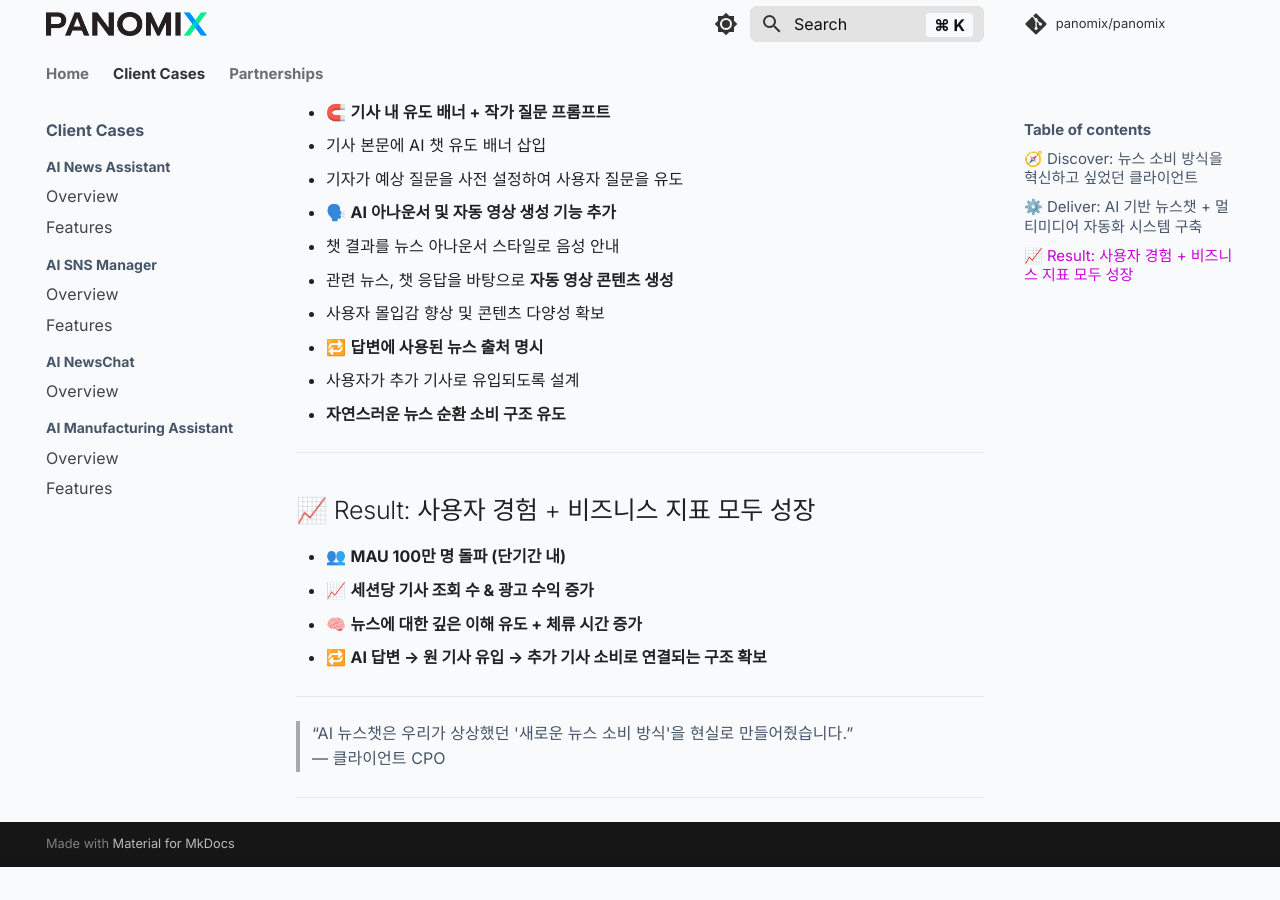
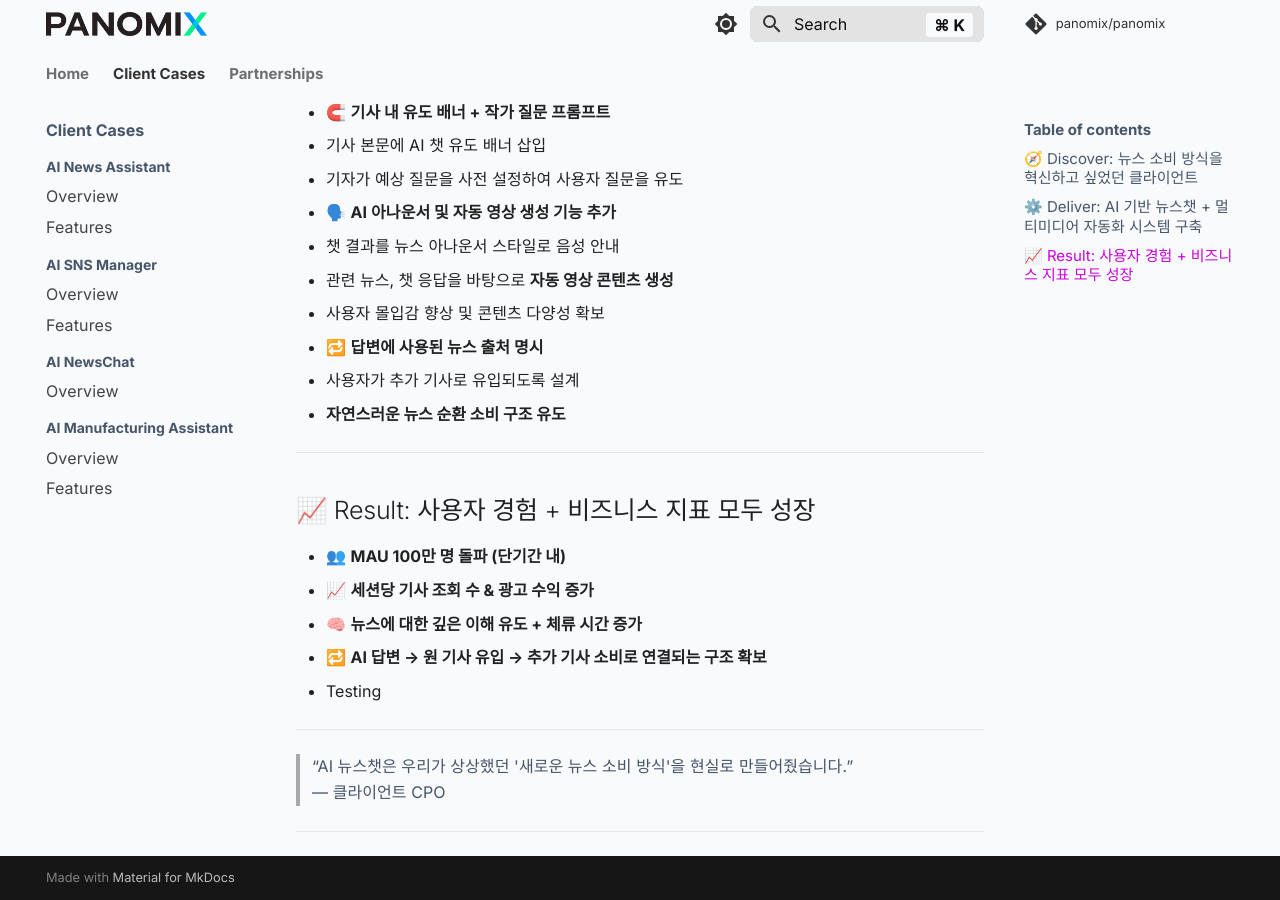
Before and after one commit to panomix/panomix, an MkDocs documentation site: the page built from docs/clients/newschat/newschat.md, in a window 1280 px wide and 900 px high, scrolled down 669 px. Built offline with MkDocs 1.6.1 and Material for MkDocs 9.7.7, drawn with Linux system fonts in a browser that asks for light colours; comment, search, counter and statistics services are not loaded; before the commit the page ends 1536 px from its top, so only the background shows below that.

Commit message:
Update newschat.md

```diff
--- a/docs/clients/newschat/newschat.md
+++ b/docs/clients/newschat/newschat.md
@@ -45,6 +45,7 @@
 - 📈 **세션당 기사 조회 수 & 광고 수익 증가**
 - 🧠 **뉴스에 대한 깊은 이해 유도 + 체류 시간 증가**
 - 🔁 **AI 답변 → 원 기사 유입 → 추가 기사 소비로 연결되는 구조 확보**
+- Testing
 
 ---
 
```
